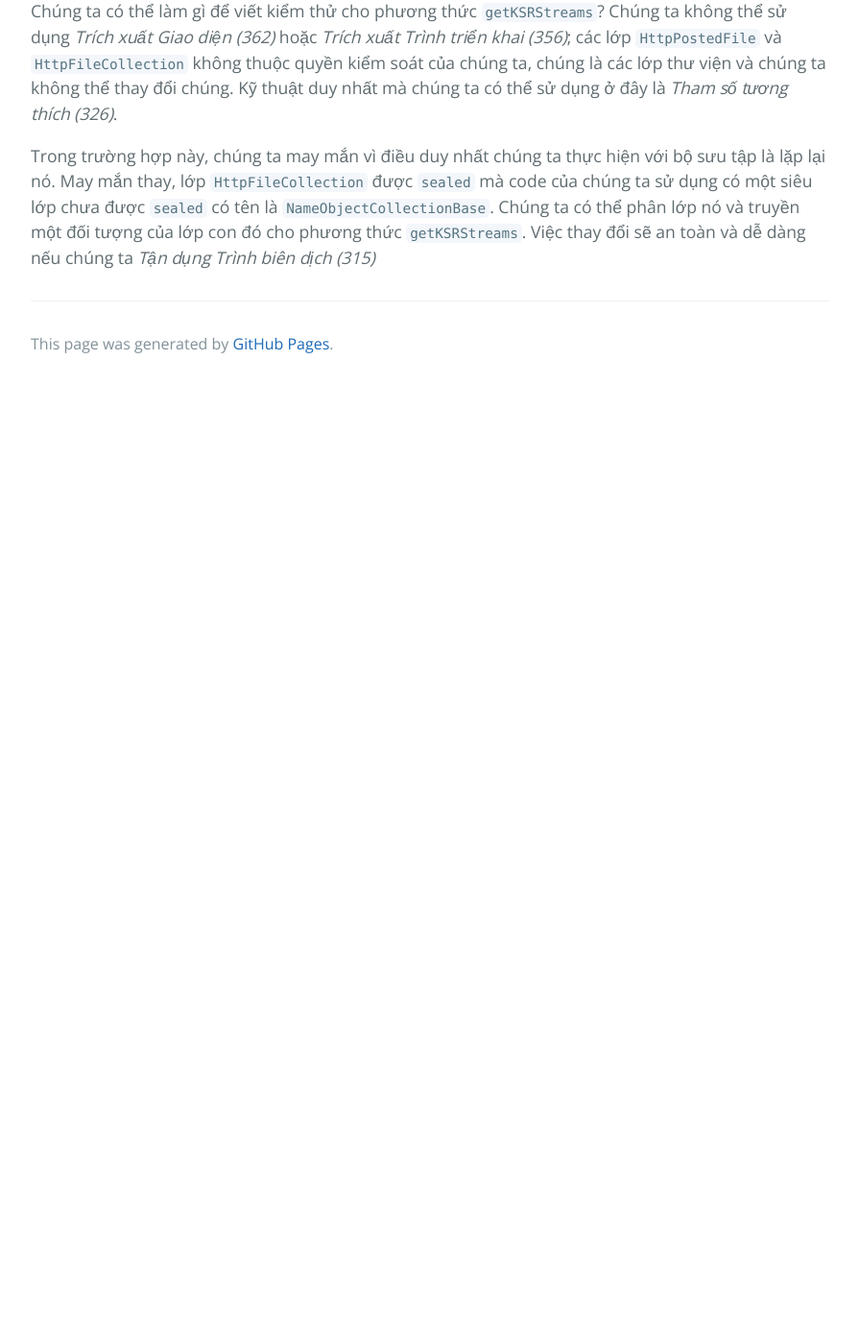
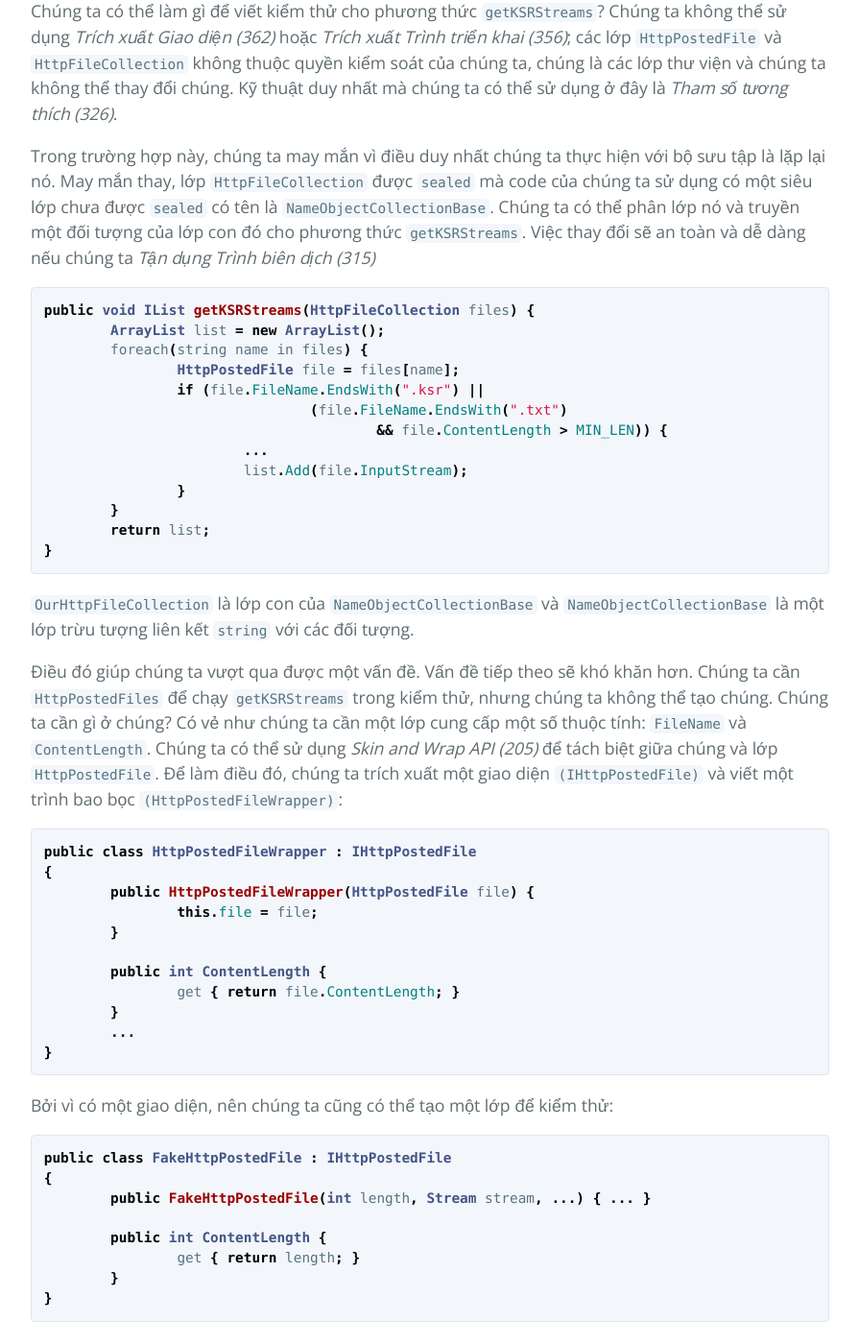
Before and after one commit to HaiBV/haibv.github.io, a Jekyll site: the page built from working-effectively-with-legacy-code/chapter-10-i-cant-run-this-method-in-a-test-harness.md, in a window 1280 px wide and 1400 px high, scrolled down 5994 px. Shown: the whole window at 96% size, without its empty margins (192-1087 px from the left). Built offline with Jekyll 4.4.1, drawn with Linux system fonts in a browser that asks for light colours; our own code applies the rules of GitHub Pages for plain Markdown files; before the commit the page ends 6396 px from its top, so only the background shows below that.

Commit message:
Book - Working Efectively with Legacy Code - P2 - C10

````diff
--- a/working-effectively-with-legacy-code/chapter-10-i-cant-run-this-method-in-a-test-harness.md
+++ b/working-effectively-with-legacy-code/chapter-10-i-cant-run-this-method-in-a-test-harness.md
@@ -130,3 +130,50 @@ Tại sao Bill Gates lại làm như vậy? Rốt cuộc, chúng ta đã cập n
 Chúng ta có thể làm gì để viết kiểm thử cho phương thức `getKSRStreams`? Chúng ta không thể sử dụng _Trích xuất Giao diện (362)_ hoặc _Trích xuất Trình triển khai (356)_; các lớp `HttpPostedFile` và `HttpFileCollection` không thuộc quyền kiểm soát của chúng ta, chúng là các lớp thư viện và chúng ta không thể thay đổi chúng. Kỹ thuật duy nhất mà chúng ta có thể sử dụng ở đây là _Tham số tương thích (326)_.
 
 Trong trường hợp này, chúng ta may mắn vì điều duy nhất chúng ta thực hiện với bộ sưu tập là lặp lại nó. May mắn thay, lớp `HttpFileCollection` được `sealed` mà code của chúng ta sử dụng có một siêu lớp chưa được `sealed` có tên là `NameObjectCollectionBase`. Chúng ta có thể phân lớp nó và truyền một đối tượng của lớp con đó cho phương thức `getKSRStreams`. Việc thay đổi sẽ an toàn và dễ dàng nếu chúng ta _Tận dụng Trình biên dịch (315)_
+
+```java
+public void IList getKSRStreams(HttpFileCollection files) {
+	ArrayList list = new ArrayList();
+	foreach(string name in files) {
+		HttpPostedFile file = files[name];
+		if (file.FileName.EndsWith(".ksr") ||
+				(file.FileName.EndsWith(".txt")
+					&& file.ContentLength > MIN_LEN)) {
+			...
+			list.Add(file.InputStream);
+		}
+	}
+	return list;
+}
+```
+
+`OurHttpFileCollection` là lớp con của `NameObjectCollectionBase` và `NameObjectCollectionBase` là một lớp trừu tượng liên kết `string` với các đối tượng.
+
+Điều đó giúp chúng ta vượt qua được một vấn đề. Vấn đề tiếp theo sẽ khó khăn hơn. Chúng ta cần `HttpPostedFiles` để chạy `getKSRStreams` trong kiểm thử, nhưng chúng ta không thể tạo chúng. Chúng ta cần gì ở chúng? Có vẻ như chúng ta cần một lớp cung cấp một số thuộc tính: `FileName` và `ContentLength`. Chúng ta có thể sử dụng _Skin and Wrap API (205)_ để tách biệt giữa chúng và lớp `HttpPostedFile`. Để làm điều đó, chúng ta trích xuất một giao diện `(IHttpPostedFile)` và viết một trình bao bọc `(HttpPostedFileWrapper)`:
+
+```java
+public class HttpPostedFileWrapper : IHttpPostedFile
+{
+	public HttpPostedFileWrapper(HttpPostedFile file) {
+		this.file = file;
+	}
+
+	public int ContentLength {
+		get { return file.ContentLength; }
+	}
+	...
+}
+```
+
+Bởi vì có một giao diện, nên chúng ta cũng có thể tạo một lớp để kiểm thử:
+
+```java
+public class FakeHttpPostedFile : IHttpPostedFile
+{
+	public FakeHttpPostedFile(int length, Stream stream, ...) { ... }
+
+	public int ContentLength {
+		get { return length; }
+	}
+}
+```
````
